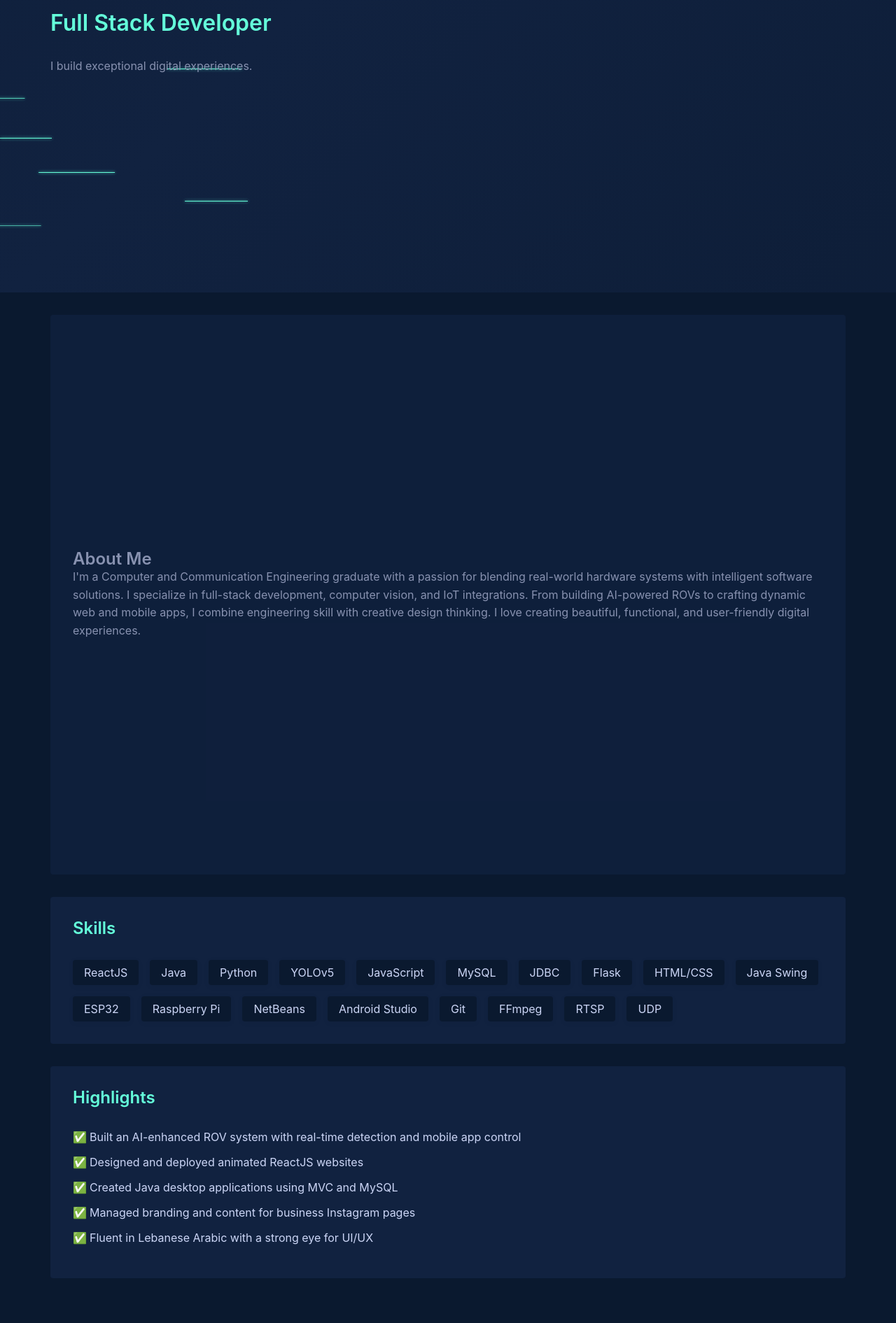
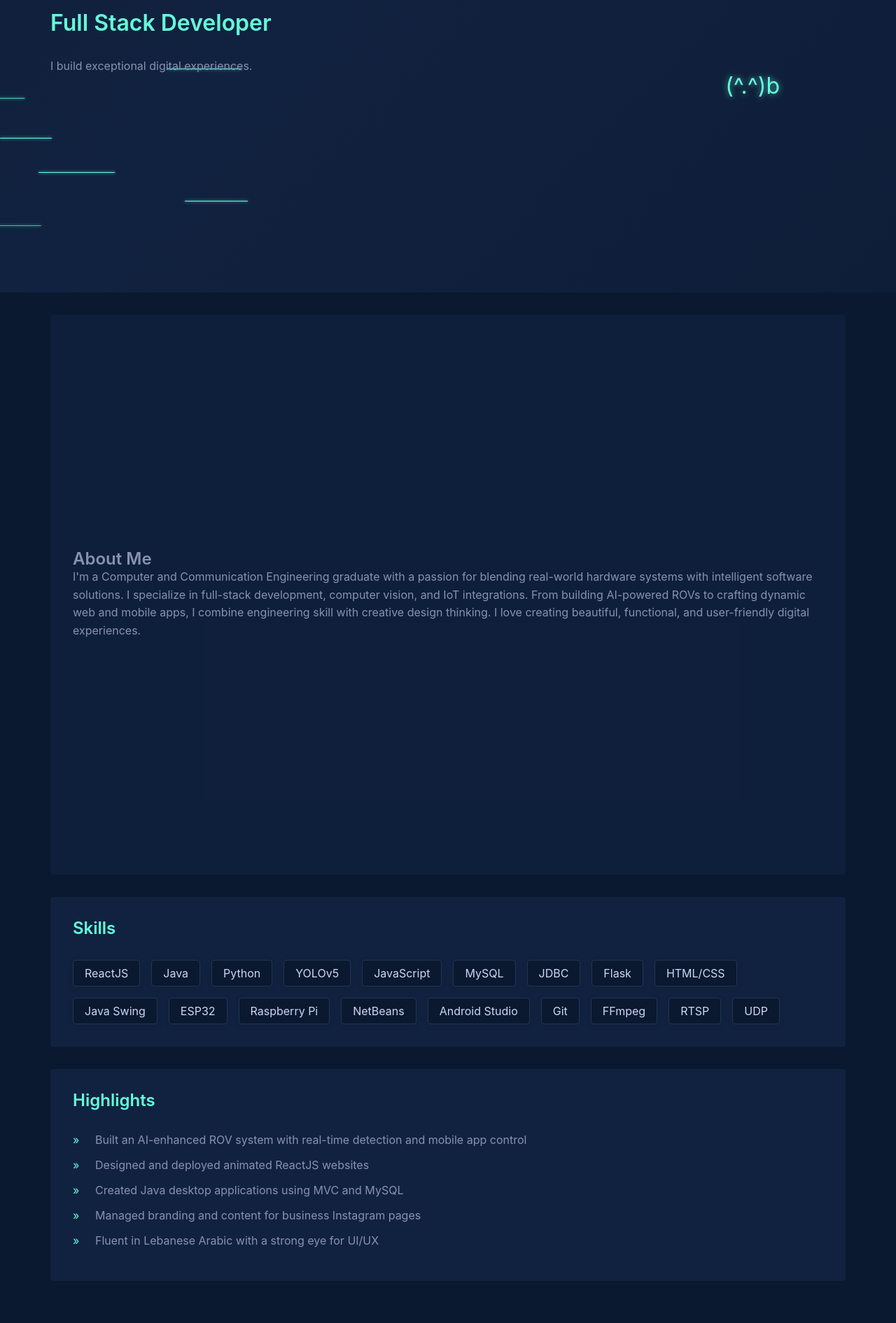
Before and after one commit to Nazz91939/Portfolio_classy, a React (Create React App) app: page / in a window 1280 px wide. Shown: the part 382-2273 px from the top of the page at 70% size. Built offline with nearby package versions, Linux system fonts and the light colour scheme.

Commit message:
feat: Evolve cursor companion and polish styles

```diff
--- a/src/App.tsx
+++ b/src/App.tsx
@@ -11,6 +11,7 @@ import Footer from './components/Footer';
 import AnimatedBackground from './components/AnimatedBackground';
 import ElectricCursor from './components/ElectricCursor';
 import FloatingLines from './components/FloatingLines';
+import CursorCompanion from './components/CursorCompanion';
 
 // Styled Components
 const AppContainer = styled.div`
@@ -147,6 +148,7 @@ function App() {
 
   return (
     <AppContainer>
+      <CursorCompanion />
       <ElectricCursor />
       <AnimatedBackground />
       <FloatingLines />
--- /dev/null
+++ b/src/components/CursorCompanion.tsx
@@ -0,0 +1,108 @@
+import React, { useState, useEffect, useRef } from 'react';
+import { motion, useAnimation } from 'framer-motion';
+import styled from 'styled-components';
+
+const CompanionContainer = styled(motion.div)`
+  position: fixed;
+  font-size: 2rem;
+  pointer-events: none;
+  z-index: 10000;
+  transform: translate(-50%, -50%);
+  text-shadow: 0 0 8px rgba(100, 255, 218, 0.7);
+  color: #64ffda;
+`;
+
+const faces = {
+  idle: '(^.^)b',
+  curious: '(¬_¬)',
+  alert: '(o_o)',
+  surprised: '(O_O)',
+  stressed: '(>_<)',
+};
+
+const CursorCompanion: React.FC = () => {
+  const [face, setFace] = useState(faces.idle);
+  const [isHovering, setIsHovering] = useState(false);
+  const scrollTimeout = useRef<NodeJS.Timeout | null>(null);
+  const lastScrollY = useRef(0);
+  const hoverTargetRect = useRef<DOMRect | null>(null);
+  const controls = useAnimation();
+
+  useEffect(() => {
+    const onMouseMove = (e: MouseEvent) => {
+      const el = document.elementFromPoint(e.clientX, e.clientY);
+      const interactiveEl = el?.closest('[data-hover-interactive]');
+      if (interactiveEl) {
+        setIsHovering(true);
+        hoverTargetRect.current = interactiveEl.getBoundingClientRect();
+      } else {
+        setIsHovering(false);
+      }
+    };
+
+    const handleScroll = () => {
+      const currentScrollY = window.scrollY;
+      const speed = Math.abs(currentScrollY - lastScrollY.current);
+
+      let newFace = '';
+      if (speed > 50) newFace = faces.stressed;
+      else if (speed > 30) newFace = faces.surprised;
+      else if (speed > 15) newFace = faces.alert;
+
+      if (newFace) setFace(newFace);
+
+      lastScrollY.current = currentScrollY;
+
+      if (scrollTimeout.current) clearTimeout(scrollTimeout.current);
+      scrollTimeout.current = setTimeout(() => {
+        setFace(isHovering ? faces.curious : faces.idle);
+      }, 200);
+    };
+
+    window.addEventListener('mousemove', onMouseMove);
+    window.addEventListener('scroll', handleScroll, { passive: true });
+
+    return () => {
+      window.removeEventListener('mousemove', onMouseMove);
+      window.removeEventListener('scroll', handleScroll);
+      if (scrollTimeout.current) clearTimeout(scrollTimeout.current);
+    };
+  }, [isHovering]);
+
+  useEffect(() => {
+    const moveCompanion = () => {
+      if (isHovering && hoverTargetRect.current) {
+        const rect = hoverTargetRect.current;
+        controls.start({
+          x: rect.left + rect.width + 20,
+          y: rect.top + rect.height / 2,
+          transition: { type: 'spring', stiffness: 100, damping: 15, mass: 0.8 },
+        });
+      } else {
+        controls.start({
+          x: Math.random() * (window.innerWidth - 100) + 50,
+          y: Math.random() * (window.innerHeight - 100) + 50,
+          transition: { type: 'spring', stiffness: 5, damping: 10, mass: 2 },
+        });
+      }
+    };
+    moveCompanion();
+    const interval = setInterval(moveCompanion, 7000);
+    return () => clearInterval(interval);
+  }, [controls, isHovering]);
+
+  useEffect(() => {
+    const scrollFaces = [faces.stressed, faces.surprised, faces.alert];
+    if (!scrollFaces.includes(face)) {
+      setFace(isHovering ? faces.curious : faces.idle);
+    }
+  }, [isHovering, face]);
+
+  return (
+    <CompanionContainer animate={controls}>
+      {face}
+    </CompanionContainer>
+  );
+};
+
+export default CursorCompanion;
--- a/src/components/Highlights.tsx
+++ b/src/components/Highlights.tsx
@@ -20,16 +20,27 @@ const HighlightsList = styled.ul`
 `;
 
 const HighlightItem = styled(motion.li)`
-  color: #ccd6f6;
+  color: #8892b0;
   margin-bottom: 1rem;
-  padding-left: 1.5rem;
+  padding-left: 2rem;
   position: relative;
+  transition: all 0.3s ease;
 
   &:before {
-    content: '✅';
+    content: '»';
     position: absolute;
     left: 0;
     color: #64ffda;
+    transition: all 0.3s ease;
+  }
+
+  &:hover {
+    color: #ccd6f6;
+
+    &:before {
+      transform: translateX(5px);
+      color: #fff;
+    }
   }
 `;
 
@@ -48,6 +59,7 @@ const Highlights: React.FC = () => (
       {highlights.map((highlight, idx) => (
         <HighlightItem
           key={idx}
+          data-hover-interactive
           initial={{ opacity: 0, x: -20 }}
           whileInView={{ opacity: 1, x: 0 }}
           viewport={{ once: true }}
--- a/src/components/Skills.tsx
+++ b/src/components/Skills.tsx
@@ -22,10 +22,19 @@ const SkillsGrid = styled.div`
 
 const SkillBadge = styled(motion.div)`
   background: #0a192f;
+  border: 1px solid #233554;
   border-radius: 4px;
   padding: 0.5rem 1rem;
   color: #ccd6f6;
-  box-shadow: 0 2px 8px rgba(0,0,0,0.05);
+  box-shadow: 0 2px 8px rgba(0,0,0,0.1);
+  transition: all 0.3s ease;
+
+  &:hover {
+    transform: translateY(-3px);
+    box-shadow: 0 0 15px rgba(100, 255, 218, 0.3);
+    border-color: rgba(100, 255, 218, 0.5);
+    color: #64ffda;
+  }
 `;
 
 const skills: string[] = [
@@ -41,6 +50,7 @@ const Skills: React.FC = () => (
       {skills.map((skill, idx) => (
         <SkillBadge
           key={skill}
+          data-hover-interactive
           initial={{ opacity: 0, y: 20 }}
           whileInView={{ opacity: 1, y: 0 }}
           viewport={{ once: true }}
```
